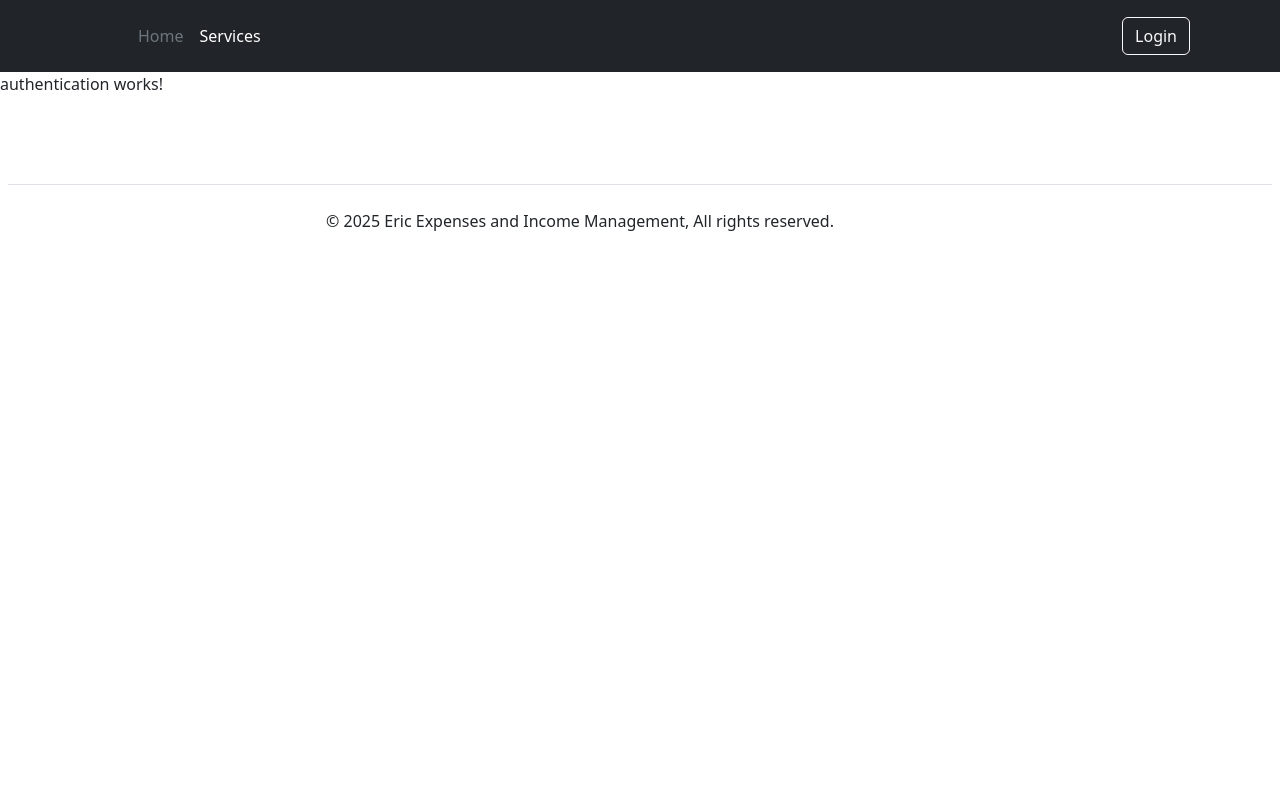
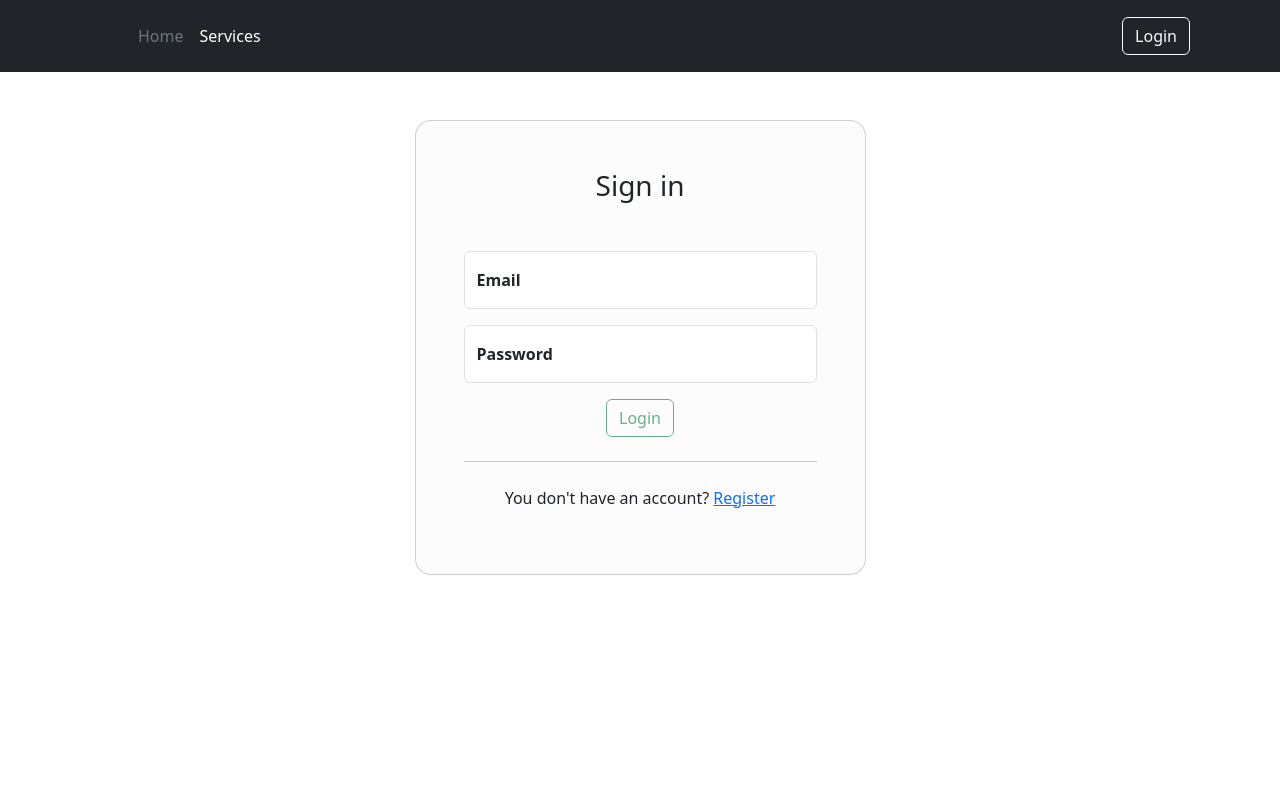
Before and after one commit to kinggiddy1/-Taskforce, an Angular app: page /auth in a window 1280 px wide. Shown: the top 800 px of the page. Built offline with nearby package versions, Linux system fonts and the light colour scheme; a small style sheet from the web is missing.

Commit message:
added authentication

```diff
--- a/angular.json
+++ b/angular.json
@@ -28,7 +28,8 @@
             ],
             "styles": [
               "src/styles.css",
-              "node_modules/bootstrap/dist/css/bootstrap.min.css"
+              "node_modules/bootstrap/dist/css/bootstrap.min.css",
+              "node_modules/ngx-spinner/animations/ball-clip-rotate.css"
 
             ],
             "scripts": []
--- a/package.json
+++ b/package.json
@@ -19,7 +19,9 @@
     "@angular/platform-browser-dynamic": "^18.2.0",
     "@angular/router": "^18.2.0",
     "bootstrap": "^5.3.3",
+    "jwt-decode": "^4.0.0",
     "ngx-bootstrap": "^19.0.2",
+    "ngx-spinner": "^17.0.0",
     "rxjs": "~7.8.0",
     "tslib": "^2.3.0",
     "zone.js": "~0.14.10"
--- a/src/app/app.component.ts
+++ b/src/app/app.component.ts
@@ -4,7 +4,7 @@ import { RouterOutlet } from '@angular/router';
 @Component({
   selector: 'app-root',
   standalone: true,
-  imports: [RouterOutlet],
+  imports: [RouterOutlet,],
   templateUrl: './app.component.html',
   styleUrl: './app.component.css'
 })
--- a/src/app/app.config.ts
+++ b/src/app/app.config.ts
@@ -1,8 +1,22 @@
-import { ApplicationConfig, provideZoneChangeDetection } from '@angular/core';
+import { ApplicationConfig, importProvidersFrom, provideZoneChangeDetection } from '@angular/core';
 import { provideRouter } from '@angular/router';
 
 import { routes } from './app.routes';
+import { provideHttpClient, withInterceptors } from '@angular/common/http';
+import { BrowserAnimationsModule } from '@angular/platform-browser/animations';
+
+
 
 export const appConfig: ApplicationConfig = {
-  providers: [provideZoneChangeDetection({ eventCoalescing: true }), provideRouter(routes)]
+  providers: [
+    provideZoneChangeDetection({ eventCoalescing: true }),
+    provideRouter(routes),
+    //http requests
+    provideHttpClient(),
+     importProvidersFrom([BrowserAnimationsModule]),
+
+    //spinners
+
+
+  ]
 };
--- a/src/app/home/authentication/authentication/authentication.component.html
+++ b/src/app/home/authentication/authentication/authentication.component.html
@@ -1 +1,92 @@
-<p>authentication works!</p>
+<section class="vh-100">
+    @if(isLoginView){
+        <form [formGroup]="loginForm">
+            <div class="container py-5 h-100">
+              <div class="row d-flex justify-content-center align-items-center">
+                <div class="col-12 col-md-8 col-lg-6 col-xl-5">
+                  <div class="card shadow-2-strong" style="border-radius: 1rem; background-color:rgb(252, 252, 252);">
+                    <div class="card-body p-5 text-center">
+
+                      <h3 class="mb-5">Sign in</h3>
+
+                      <app-text-input
+                      [label]="'Email'"
+                      [formControl]="loginForm.controls['email']"
+                      [placeholder]="'Enter your email'"
+                      [type]="'email'"
+                      ></app-text-input>
+
+                      <app-text-input
+                      [label]="'Password'"
+                      [formControl]="loginForm.controls['password']"
+                      [placeholder]="'Enter your password'"
+                      [type]="'password'"
+                      [autocomplete]="'current-password'"
+                      ></app-text-input>
+
+                      <button type="submit" (click)="loginUserForm()" class="btn btn-outline-success" [disabled]="this.loginForm.invalid" >Login</button>
+
+                      <hr class="my-4">
+                      <p>You don't have an account? <a (click)="isLoginView = false" class="link-underline-hover">Register</a></p>
+                    </div>
+                  </div>
+                </div>
+              </div>
+            </div>
+        </form>
+    }
+    @else{
+        <form [formGroup]="registerForm" >
+            <div class="container py-5 h-100">
+              <div class="row d-flex justify-content-center align-items-center">
+                <div class="col-12 col-md-8 col-lg-6 col-xl-5">
+                  <div class="card shadow-2-strong" style="border-radius: 1rem;">
+                    <div class="card-body p-5 text-center">
+
+                      <h3 class="mb-5">Sign Up</h3>
+
+                      <app-text-input
+                      [label]="'Names'"
+                      [formControl]="registerForm.controls['name']"
+                      [placeholder]="'Enter your names'"
+                      [type]="'name'"
+                      ></app-text-input>
+
+                      <app-text-input
+                      [label]="'Email'"
+                      [formControl]="registerForm.controls['email']"
+                      [placeholder]="'Enter your email'"
+                      [type]="'email'"
+                      ></app-text-input>
+
+                      <app-text-input
+                      [label]="'Password'"
+                      [formControl]="registerForm.controls['password']"
+                      [placeholder]="'Enter your password'"
+                      [type]="'password'"
+                      [autocomplete]="'current-password'"
+                      >
+                      </app-text-input>
+
+                      <app-text-input
+                      [label]="'Password confirmation'"
+                      [formControl]="registerForm.controls['password_confirmation']"
+                      [placeholder]="'Enter your password'"
+                      [type]="'password'"
+                      >
+                      </app-text-input>
+
+
+                      <button type="submit" (click)="registerUserForm()" class="btn btn-outline-success" [disabled]="this.registerForm.invalid">Register</button>
+
+                      <hr class="my-4">
+                      <p>Arleady have an account? <a (click)="isLoginView = true" class="link-underline-hover">Login</a></p>
+                    </div>
+                  </div>
+                </div>
+              </div>
+            </div>
+        </form>
+    }
+
+  </section>
--- a/src/app/home/authentication/authentication/authentication.component.ts
+++ b/src/app/home/authentication/authentication/authentication.component.ts
@@ -1,12 +1,85 @@
-import { Component } from '@angular/core';
+import { CommonModule} from '@angular/common';
+import { Component, Inject } from '@angular/core';
+import { ReactiveFormsModule, FormBuilder, Validators } from '@angular/forms';
+import { TextInputComponent } from '../../text-input/text-input/text-input.component';
+import { AuthService } from '../../../shared/services/auth.service';
+import { Router } from '@angular/router';
+import { jwtDecode } from 'jwt-decode';
+
 
 @Component({
   selector: 'app-authentication',
   standalone: true,
-  imports: [],
+  imports: [ReactiveFormsModule, CommonModule, TextInputComponent],
   templateUrl: './authentication.component.html',
   styleUrl: './authentication.component.css'
 })
 export class AuthenticationComponent {
 
+  isLoginView : boolean = true;
+
+  constructor(private AuthService: AuthService, private router: Router) {}
+
+  private fb = new FormBuilder();
+
+  registerForm = this.fb.group({
+    name: ['', [Validators.required]],
+    email: ['', [Validators.required, Validators.email]],
+    password: ['',[Validators.minLength(3), Validators.required]],
+    password_confirmation: ['', [Validators.minLength(3), Validators.required]],
+  });
+
+  registerUserForm() {
+    this.AuthService.registerUser(this.registerForm.value).subscribe({
+      next: (response) => {
+        if (response.token) {
+          localStorage.setItem('token', response.token);
+          this.navigateBasedOnRole(response.token);
+        } else {
+          console.warn('Token is missing in response');
+        }
+      },
+      error: (error) => {
+        console.log(error);
+      },
+    });
+  }
+
+
+  loginForm = this.fb.group({
+    email: ['', [Validators.required, Validators.email]],
+    password: ['',[Validators.minLength(3), Validators.required]],
+  });
+
+  loginUserForm() {
+    this.AuthService.loginUser(this.loginForm.value).subscribe({
+      next: (response) => {
+        if (response.token) {
+
+          localStorage.setItem('token', response.token);
+
+          this.navigateBasedOnRole(response.token);
+        }
+        else {
+          console.warn('Token is missing in response');
+        }
+      },
+      error: (error) => {
+        console.log(error);
+      },
+    });
+  }
+
+  private navigateBasedOnRole(token: any) {
+    const decodedToken = jwtDecode(token) as any;
+    const userRole = decodedToken.role || 'User';
+    if (userRole === 'Admin') {
+      this.router.navigateByUrl('/dashboard');
+    } else if (userRole === 'User') {
+      this.router.navigateByUrl('/user-dashboard');
+    } else {
+      console.warn('Unknown role:', userRole);
+    }
+  }
+
 }
--- /dev/null
+++ b/src/app/shared/constants/constants.ts
@@ -0,0 +1 @@
+export const TOKEN_KEY = 'token';
--- /dev/null
+++ b/src/app/shared/environments/environment.prod.ts
@@ -0,0 +1,4 @@
+export const environment = {
+    production: true,
+    apiUrl: '/',
+  };
--- /dev/null
+++ b/src/app/shared/environments/environments.ts
@@ -0,0 +1,4 @@
+export const environment = {
+    production: false,
+    apiUrl: 'http://127.0.0.1:8000/api/',
+  };
--- /dev/null
+++ b/src/app/shared/services/auth.service.ts
@@ -0,0 +1,72 @@
+import { Injectable } from '@angular/core';
+import { HttpClient } from '@angular/common/http';
+import { environment } from '../environments/environments';
+import { Observable } from 'rxjs';
+import { TOKEN_KEY } from '../constants/constants';
+import { Router } from '@angular/router';
+import { jwtDecode } from 'jwt-decode';
+
+
+
+@Injectable({
+  providedIn: 'root'
+})
+export class AuthService {
+  private apiUrl = environment.apiUrl;
+
+
+  constructor(private http: HttpClient,
+              private router: Router) { }
+
+   // Fetch the token from local storage
+    getToken(): string | null {
+      return localStorage.getItem(TOKEN_KEY);
+    }
+
+    setToken(token: string): void {
+      localStorage.setItem(TOKEN_KEY, token);
+    }
+
+    // Remove token
+    clearToken(): void {
+      localStorage.removeItem(TOKEN_KEY);
+      this.router.navigateByUrl('/auth');
+    }
+
+    //get data
+    getData(): Observable<any> {
+      return this.http.get<any>(this.apiUrl);
+    }
+
+    // register
+    registerUser(data: any): Observable<any> {
+      return this.http.post<any>(this.apiUrl+'register/', data);
+    }
+
+      //login
+    loginUser(data: any): Observable<any> {
+      return this.http.post<any>(this.apiUrl+'login/', data);
+    }
+
+    //protect a router
+    isLoggedIn(){
+      return localStorage.getItem(TOKEN_KEY) != null ? true : false;
+    }
+
+    //Decode Token
+    decodeToken(): any | null {
+      const token = this.getToken();
+      return token ? jwtDecode(token) : null;
+    }
+
+     //get total users
+     getTotalUsers(): Observable<any> {
+      return this.http.get<any>(this.apiUrl+'totalusers/');
+    }
+
+     //get users lists
+    userLists(): Observable<any> {
+      return this.http.post<any>(this.apiUrl + 'userlist/', {});
+    }
+
+}
```
Also changed, not shown: 1 other file (tests, documents, lock files or other folders).
